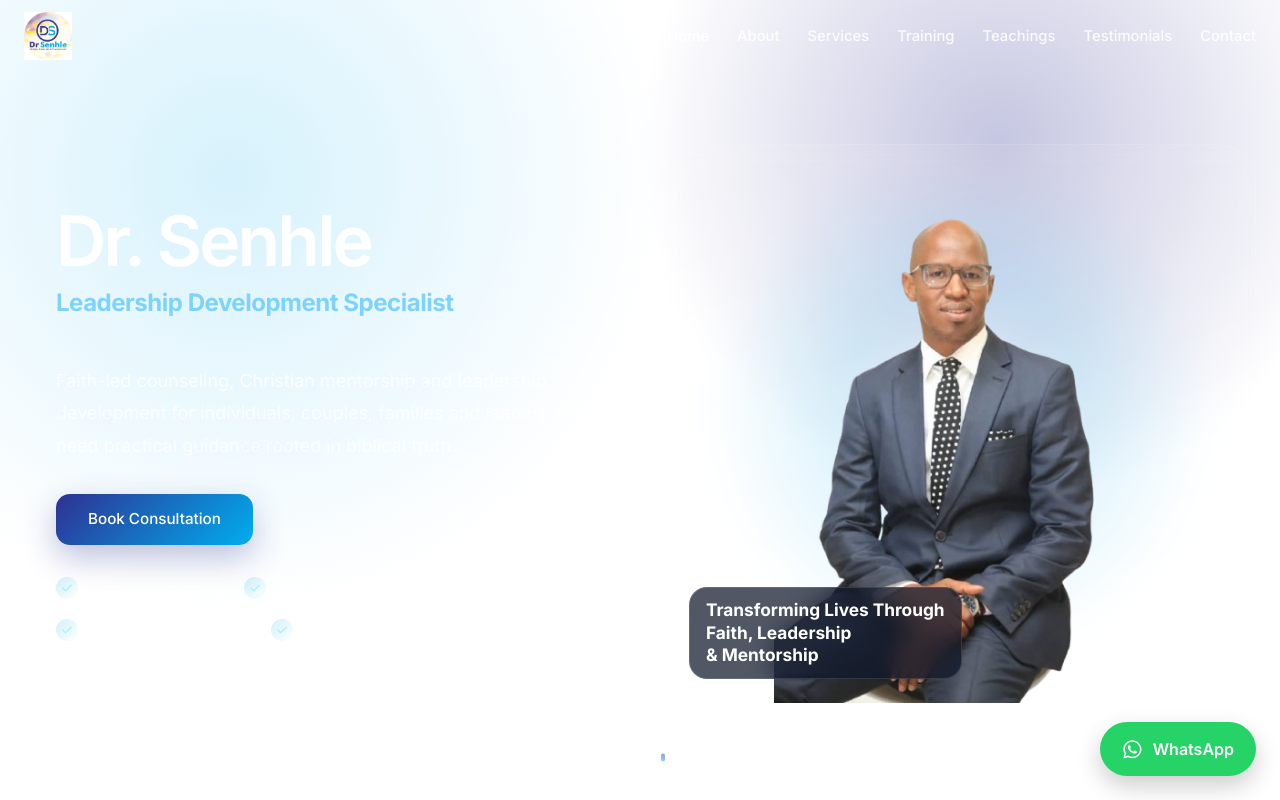
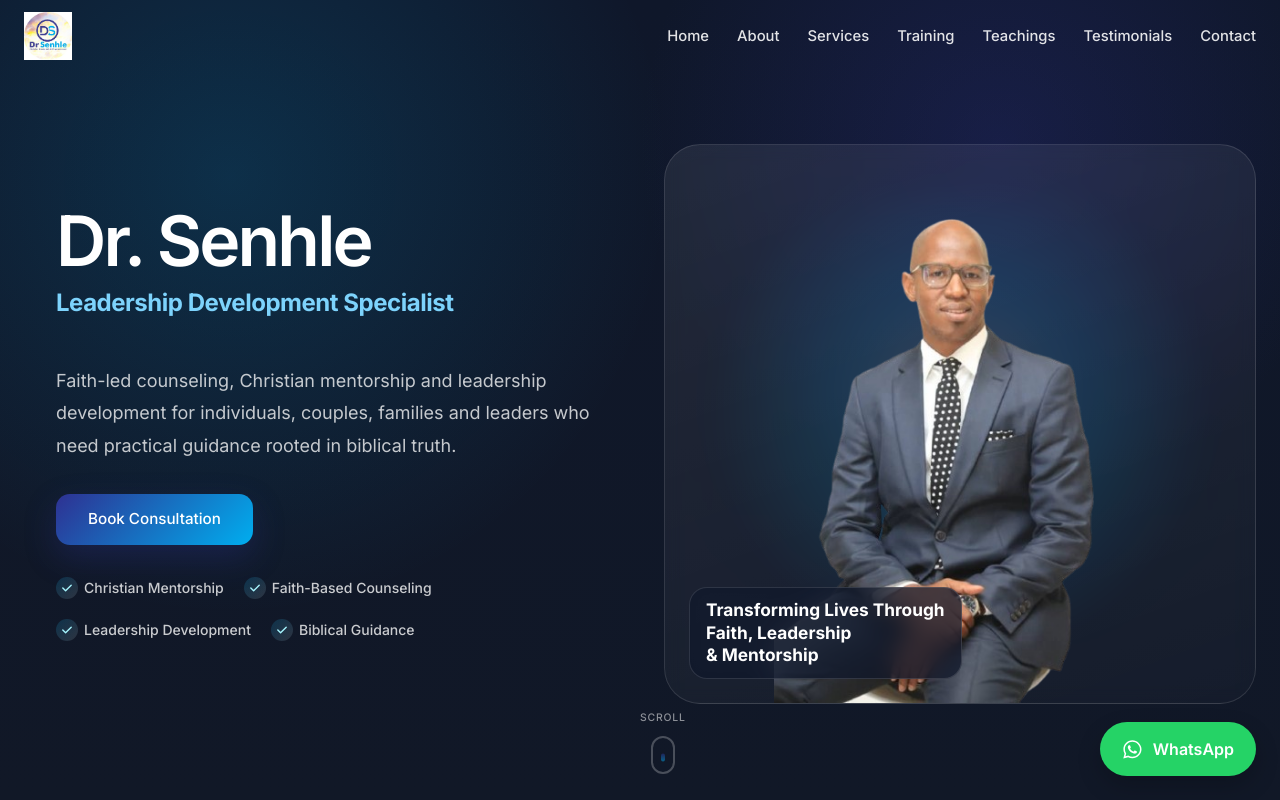
Before and after one commit to 040428/dr-senhle-website, a React (Vite) app: page / in a window 1280 px wide. Shown: the top 800 px of the page. Built offline with nearby package versions, Linux system fonts and the light colour scheme.

Commit message:
Update HeroSection.jsx

```diff
--- a/src/sections/HeroSection.jsx
+++ b/src/sections/HeroSection.jsx
@@ -292,6 +292,7 @@ function Hero() {
       sx={{
         position: 'relative',
         minHeight: { xs: 'auto', md: '100vh' },
+        background: 'linear-gradient(180deg, #0F172A 0%, #111827 100%)',
         display: 'flex',
         alignItems: 'center',
         pt: { xs: 11, sm: 12, md: 14 },
```
